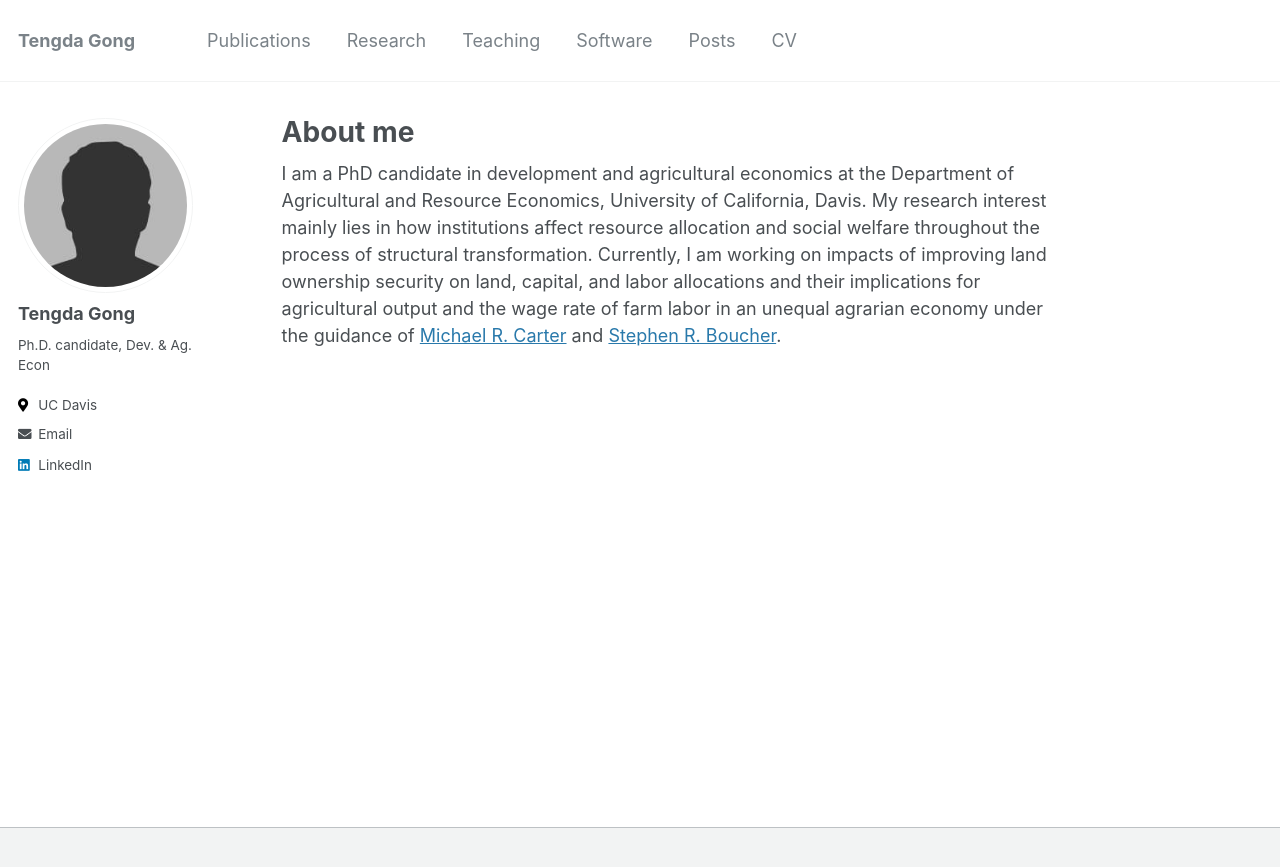
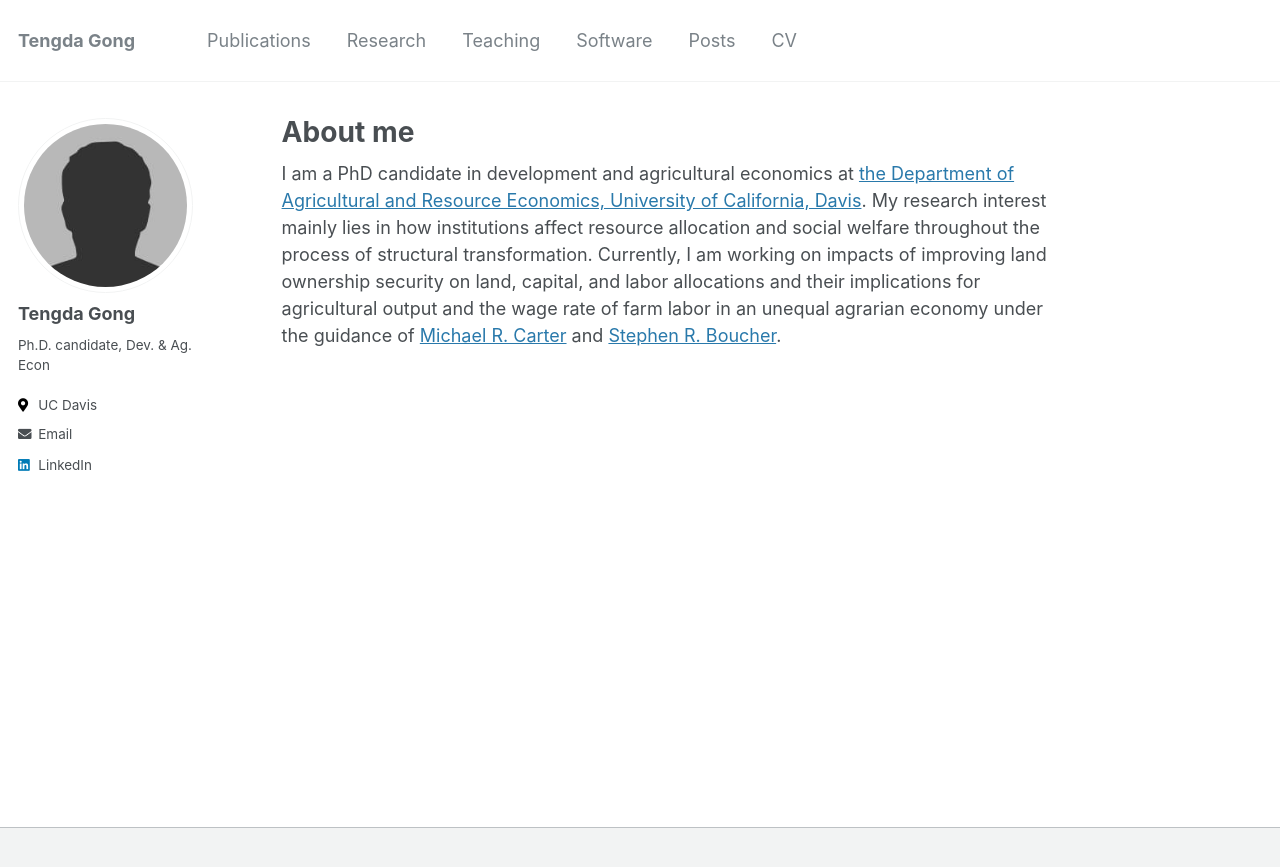
Before and after one commit to tendakung/tendakung.github.io, a Jekyll site: the page built from _pages/about.md, in a window 1280 px wide. Shown: the top 867 px of the page. Built offline with Jekyll 4.4.1, drawn with Linux system fonts in a browser that asks for light colours; part of the change alters nothing that is shown.

Commit message:
update bio

```diff
--- a/_pages/about.md
+++ b/_pages/about.md
@@ -8,5 +8,5 @@ redirect_from:
   - /about.html
 ---
 
-I am a PhD candidate in development and agricultural economics at the Department of Agricultural and Resource Economics, University of California, Davis. My research interest mainly lies in how institutions affect resource allocation and social welfare throughout the process of structural transformation. Currently, I am working on impacts of improving land ownership security on land, capital, and labor allocations and their implications for agricultural output and the wage rate of farm labor in an unequal agrarian economy under the guidance of [Michael R. Carter](https://are.ucdavis.edu/people/faculty/michael-carter/) and [Stephen R. Boucher](https://are.ucdavis.edu/people/faculty/steve-boucher/).
+I am a PhD candidate in development and agricultural economics at [the Department of Agricultural and Resource Economics, University of California, Davis](https://are.ucdavis.edu/people/grad-students/phd/tengda-gong/). My research interest mainly lies in how institutions affect resource allocation and social welfare throughout the process of structural transformation. Currently, I am working on impacts of improving land ownership security on land, capital, and labor allocations and their implications for agricultural output and the wage rate of farm labor in an unequal agrarian economy under the guidance of [Michael R. Carter](https://are.ucdavis.edu/people/faculty/michael-carter/) and [Stephen R. Boucher](https://are.ucdavis.edu/people/faculty/steve-boucher/).
 <br>
```
